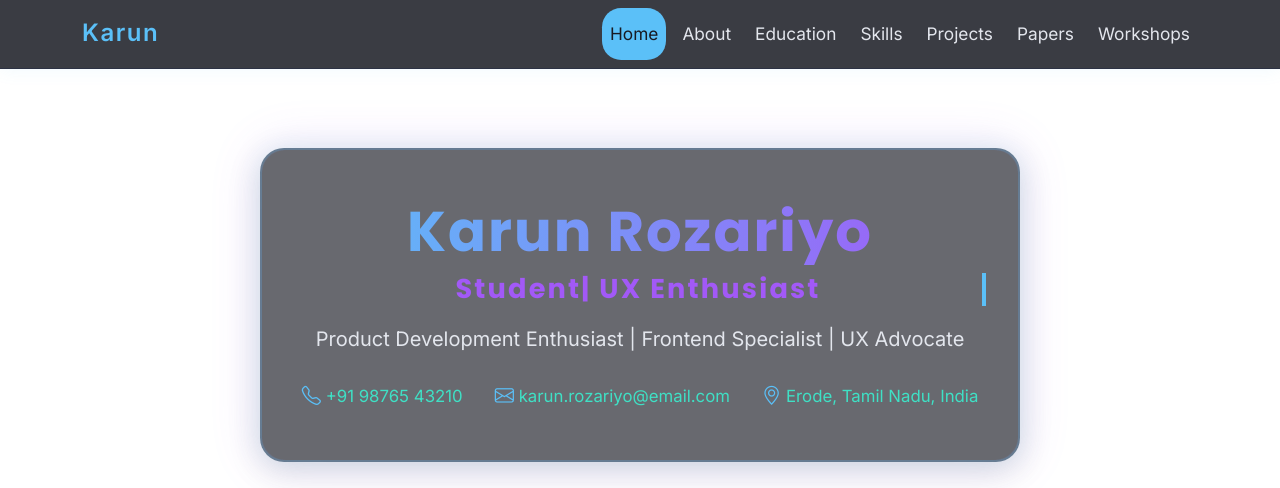
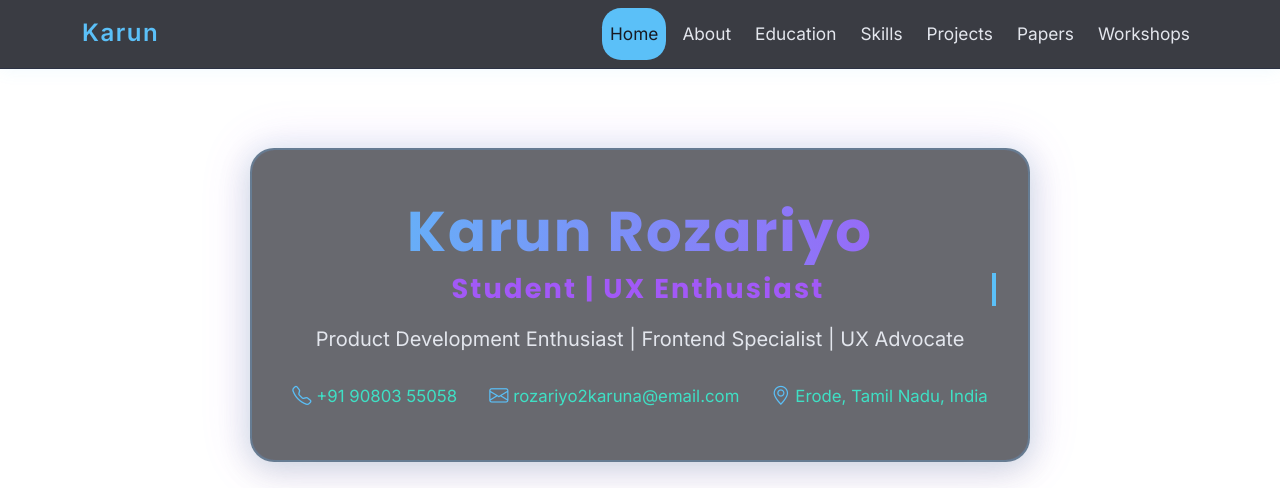
Before and after one commit to karunrozariyo/Portfolio-karun-, a plain HTML site: page index.html in a window 1280 px wide. Shown: the top 488 px of the page. Drawn offline with nearby package versions, Linux system fonts and the light colour scheme; some packages are replaced by stand-ins of ours; a script that the page names is missing.

Commit message:
Update index.html

```diff
--- a/index.html
+++ b/index.html
@@ -80,11 +80,11 @@
   <section id="hero" class="hero-section d-flex flex-column justify-content-center align-items-center text-center min-vh-100">
     <div class="hero-content position-relative z-1">
       <h1 class="display-2 fw-bold mb-2 animated-gradient-text">Karun Rozariyo</h1>
-      <h2 class="mb-3 animated-typewriter">Student| UX Enthusiast</h2>
+      <h2 class="mb-3 animated-typewriter">Student | UX Enthusiast</h2>
       <p class="lead mb-4">Product Development Enthusiast | Frontend Specialist | UX Advocate</p>
       <div class="contact-info d-flex flex-wrap justify-content-center gap-3">
-        <span><i class="bi bi-telephone"></i> +91 98765 43210</span>
-        <span><i class="bi bi-envelope"></i> karun.rozariyo@email.com</span>
+        <span><i class="bi bi-telephone"></i> +91 90803 55058</span>
+        <span><i class="bi bi-envelope"></i> rozariyo2karuna@email.com</span>
         <span><i class="bi bi-geo-alt"></i> Erode, Tamil Nadu, India</span>
       </div>
     </div>
@@ -92,7 +92,7 @@
     <div class="hero-social mt-3 d-flex justify-content-center gap-3">
       <a href="https://linkedin.com/" target="_blank" class="text-decoration-none social-glow"><i class="bi bi-linkedin fs-3"></i></a>
       <a href="https://github.com/" target="_blank" class="text-decoration-none social-glow"><i class="bi bi-github fs-3"></i></a>
-      <a href="mailto:karun.rozariyo@email.com" class="text-decoration-none social-glow"><i class="bi bi-envelope fs-3"></i></a>
+      <a href="mailto:rozariyo2karuna@email.com" class="text-decoration-none social-glow"><i class="bi bi-envelope fs-3"></i></a>
     </div>
     <a href="#" class="btn btn-resume mt-4">Download Resume <i class="bi bi-download ms-2"></i></a>
     <div class="hero-mission mt-3 text-center">
```
